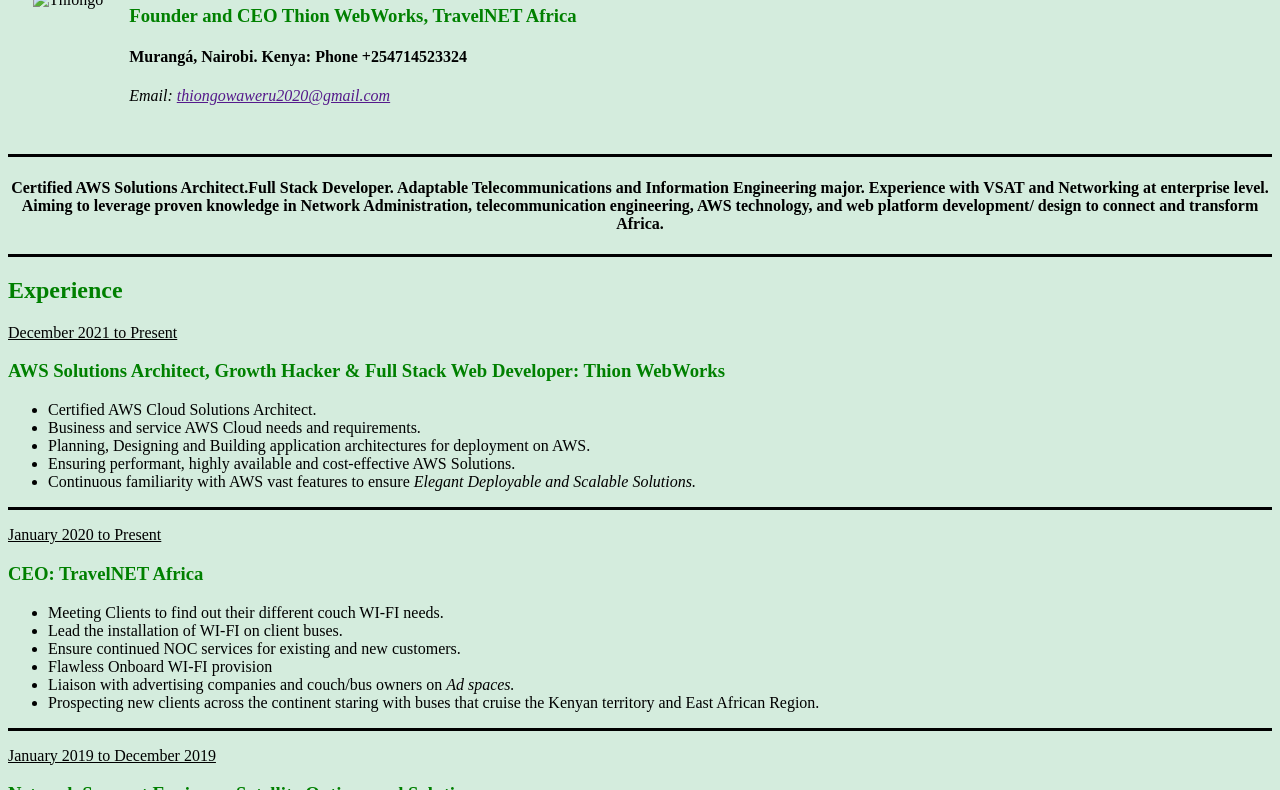
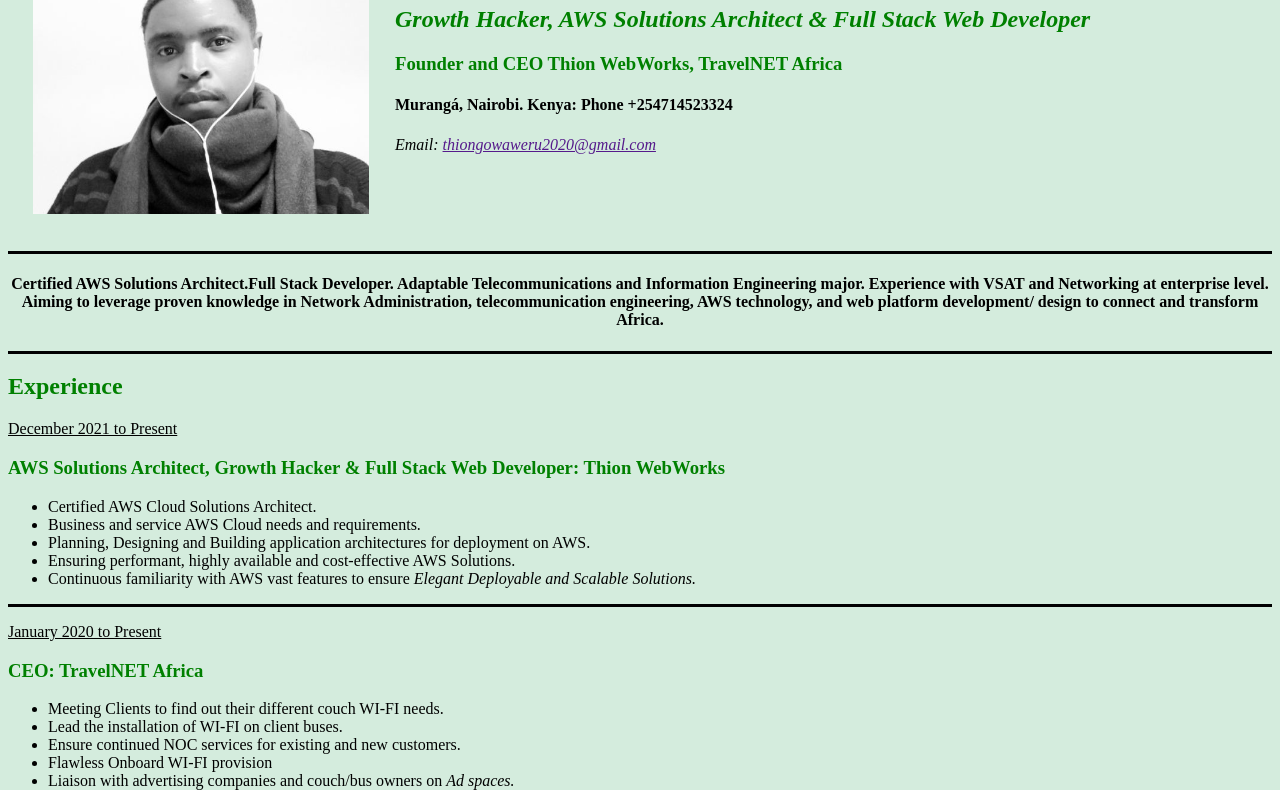
Before and after one commit to ThionGooH/Resume-CV, a plain HTML site: page index.html in a window 1280 px wide. Shown: the part 155-945 px from the top of the page. Drawn offline with Linux system fonts and the light colour scheme.

Commit message:
Update index.html

```diff
--- a/index.html
+++ b/index.html
@@ -9,7 +9,7 @@
 <body>
     <table cellspacing="24">
         <tr>
-            <td><img src="ThionGooH/Resume-CV/1558421022664.jpg" alt="Thiongó"></td>
+            <td><img src="Resume-CV/1558421022664.jpg" alt="Thiongó"></td>
             <td><h1> Thiong'o Waweru John</h1>
                 <h2>
                     <em>
```
